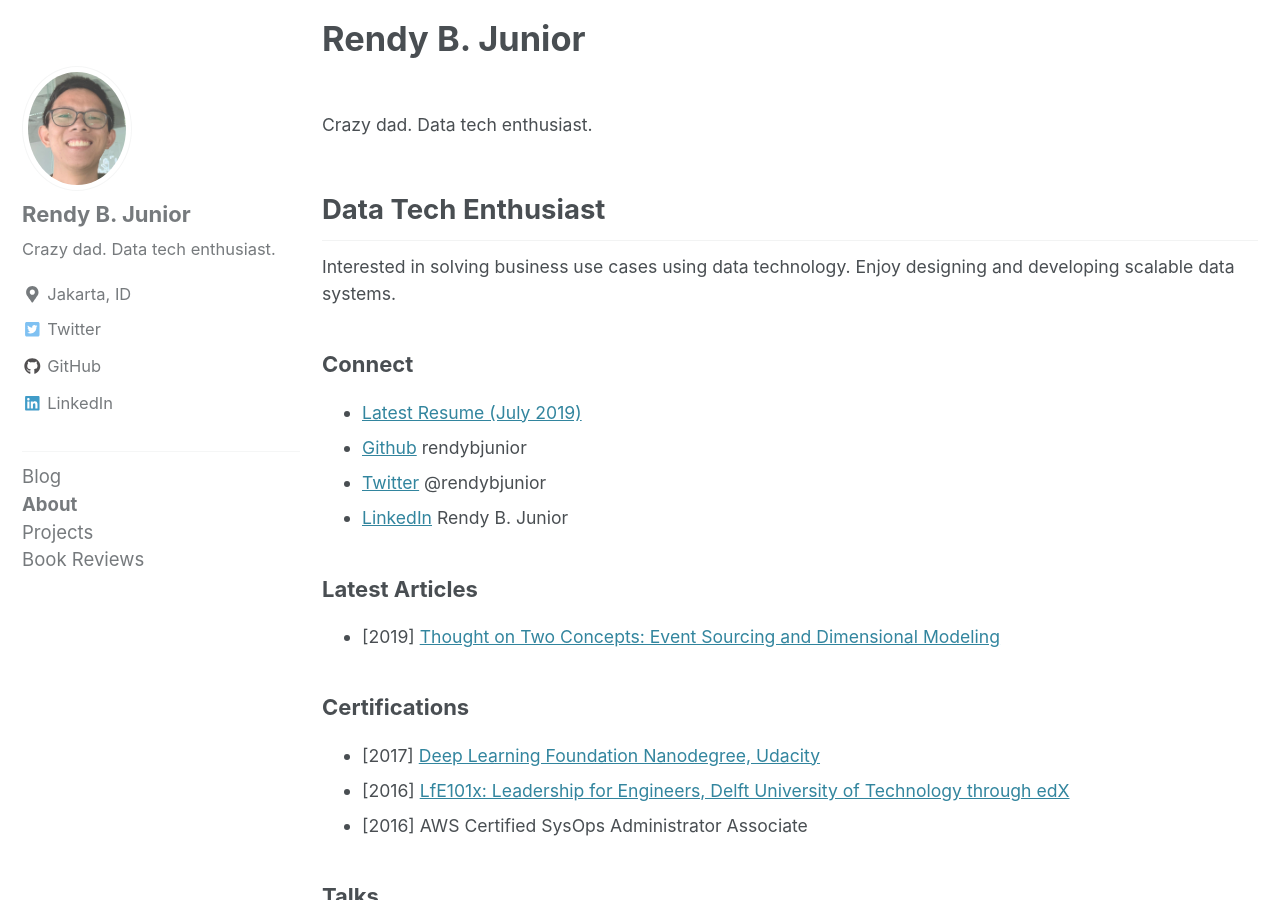
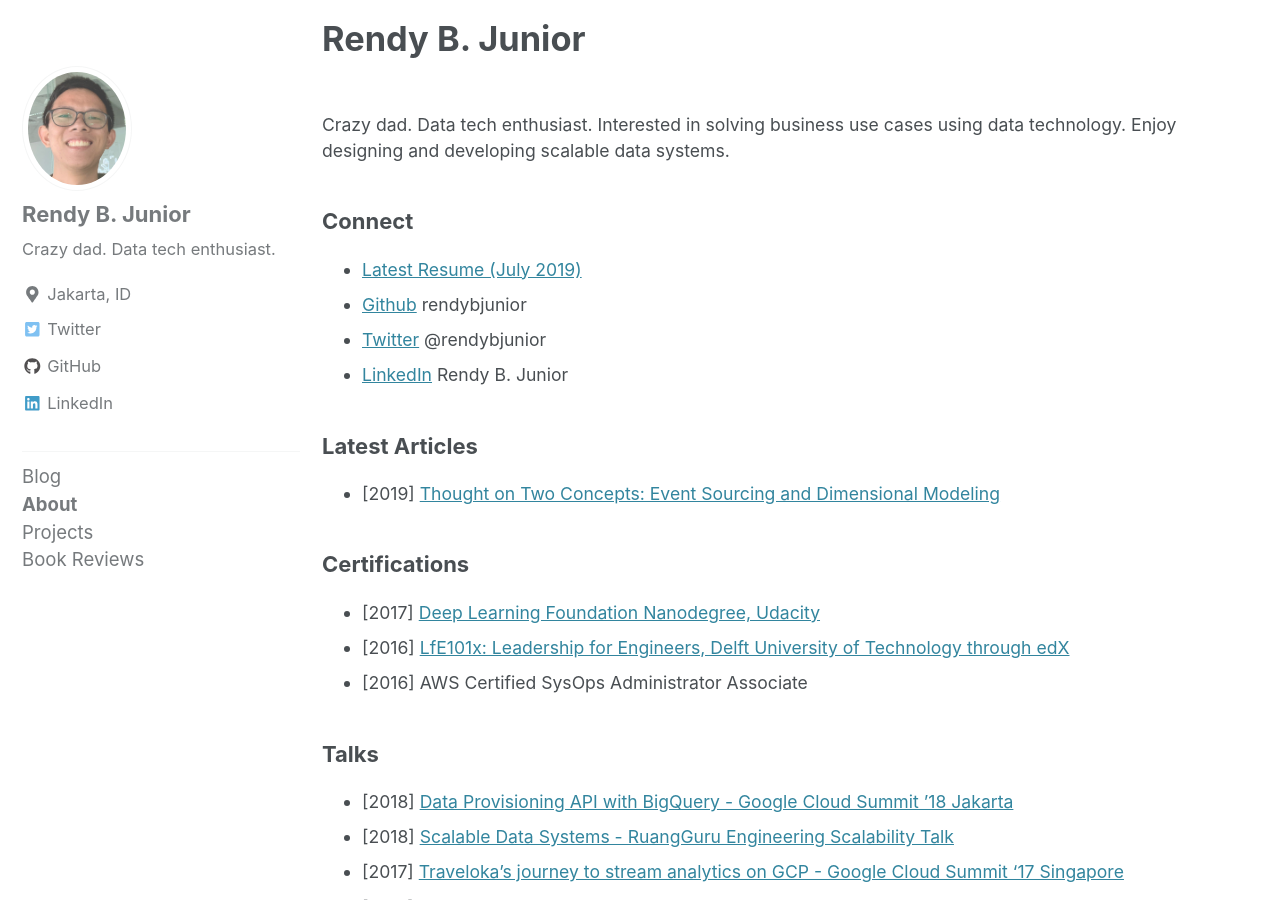
Before and after one commit to rendybjunior/rendyistyping, a Jekyll site: the page built from _pages/about.md, in a window 1280 px wide and 900 px high. Built offline with Jekyll 4.4.1, drawn with Linux system fonts in a browser that asks for light colours; cached includes are drawn as plain includes; nearby versions of some CDN libraries; some of the changed text lies outside the part shown.

Commit message:
modify about

```diff
--- a/_pages/about.md
+++ b/_pages/about.md
@@ -3,10 +3,7 @@ layout: single
 permalink: /about/
 title: Rendy B. Junior
 ---
-Crazy dad. Data tech enthusiast.
-
-## Data Tech Enthusiast
-Interested in solving business use cases using data technology. Enjoy designing and developing scalable data systems.
+Crazy dad. Data tech enthusiast. Interested in solving business use cases using data technology. Enjoy designing and developing scalable data systems.
 
 ### Connect
 * [Latest Resume (July 2019)](https://github.com/rendybjunior/rendyistyping/raw/gh-pages/assets/files/Resume.pdf)
@@ -55,7 +52,7 @@ Interested in solving business use cases using data technology. Enjoy designing
 * [2019] [KPUrawler - Election Commission Crawler](https://github.com/rendybjunior/kpurawler)
 * [2018] [AWS Lambda Salat Reminder](https://github.com/rendybjunior/gosalat)
 
-## A Crazy Dad
+## A Crazy Dad...
 Enjoy playing with kids and play fool! A devoted dad to a cute daughter. Aspiring to contribute to environmental informatics, making the world a better place for the next generations.
 
 <figure class="third">
```
